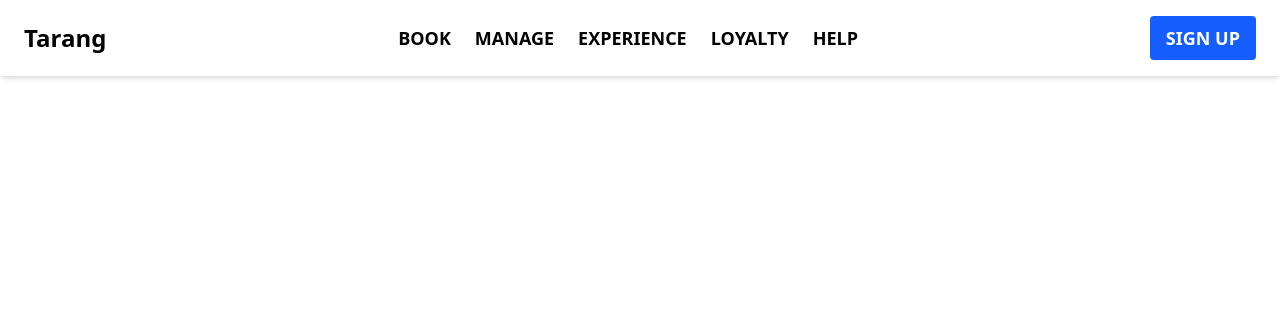
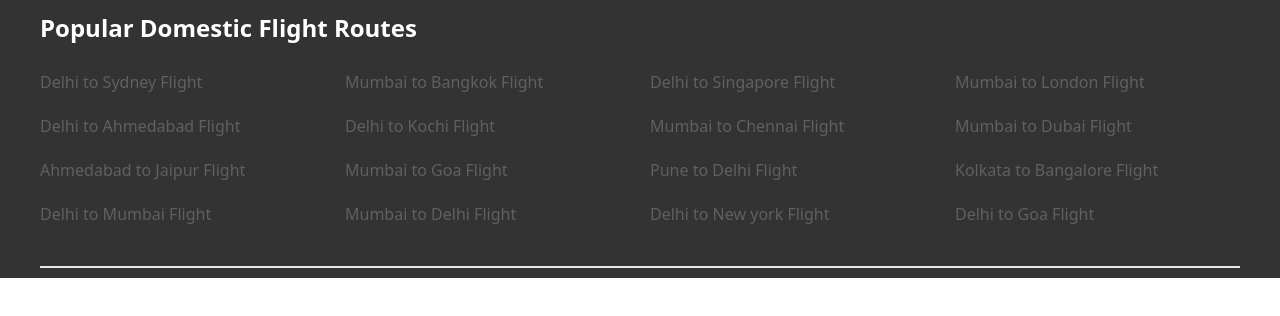
Before and after one commit to Neet2516/CSI-Task-4, a React (Vite) app: page / in a window 1280 px wide. Shown: the top 316 px of the page. Built offline with nearby package versions, Linux system fonts and the light colour scheme.

Commit message:
Align the nav and completed the nav section

```diff
--- a/index.html
+++ b/index.html
@@ -5,7 +5,7 @@
     <meta name="viewport" content="width=device-width, initial-scale=1.0" />
     <title>travel-web</title>
   </head>
-  <body>
+  <body style="height: 100% ; width: 100%;">
     <div id="root"></div>
     <script type="module" src="/src/main.jsx"></script>
   </body>
--- a/src/App.jsx
+++ b/src/App.jsx
@@ -1,10 +1,11 @@
 import React from 'react'
 import Nav from './section/Nav'
+import Footer from './section/Footer'
 
 const App = () => {
   return (
-    <div className='text-red-900'>
-      <Nav/>
+    <div className='w-full'>
+      <Footer/>
     </div>
   )
 }
--- /dev/null
+++ b/src/section/Footer.jsx
@@ -0,0 +1,43 @@
+import React from 'react'
+
+const Footer = () => {
+    const links = [
+'Delhi to Sydney Flight ',
+'Mumbai to Bangkok Flight ',
+'Delhi to Singapore Flight ',
+'Mumbai to London Flight ',
+'Delhi to Ahmedabad Flight ',
+'Delhi to Kochi Flight ',
+'Mumbai to Chennai Flight ',
+'Mumbai to Dubai Flight ',
+'Ahmedabad to Jaipur Flight ',
+'Mumbai to Goa Flight ',
+'Pune to Delhi Flight ',
+'Kolkata to Bangalore Flight ',
+'Delhi to Mumbai Flight ',
+'Mumbai to Delhi Flight ',
+'Delhi to New york Flight ',
+'Delhi to Goa Flight ',
+];
+  return (
+    <div className='bg-[#333333]  w-full py-[10px] px-[2.5rem] flex flex-col overflow-x-hidden '>
+        <h2 className='text-white text-[1.5rem] font-semibold  font-sans mb-[1.5rem]'>Popular Domestic Flight Routes</h2>
+        <div className='grid grid-cols-2 md:grid-cols-2 lg:grid-cols-4 gap-5 text-[#606060]'>
+            {
+                links.map((e) => {
+                    return (<h2 className='hover:text-[#971e1c] text-[1rem]'>{e}</h2>)
+                })
+            }
+        </div>
+        <div className=" mt-[40px] w-full h-[2px] bg-gray-200"></div>
+        <div className='Link-page'>
+            <div></div>
+            <div></div>
+            <div></div>
+        </div>
+
+    </div>
+  )
+}
+
+export default Footer
--- a/src/section/Nav.jsx
+++ b/src/section/Nav.jsx
@@ -4,7 +4,7 @@ export default function Nav() {
   const [isOpen, setIsOpen] = useState(false);
 
   return (
-    <nav className="flex justify-between items-center px-6 py-4 bg-white text-black font-semibold text-lg shadow-md relative">
+    <nav className="flex justify-between items-center px-6 py-4 bg-white text-black font-semibold text-0.5xl shadow-md relative">
       <div className="text-2xl font-bold">Tarang</div>
 
       <div
@@ -17,7 +17,8 @@ export default function Nav() {
       </div>
 
       {/* Desktop Nav Links */}
-      <ul className="lg:flex hidden items-center gap-6">
+      <div className="lg:flex hidden  items-center justify-between gap-50">
+        <ul className="lg:flex hidden items-center gap-8">
           <li className="hover:text-blue-500 cursor-pointer">BOOK</li>
           <li className="hover:text-blue-500 cursor-pointer">MANAGE</li>
           <li className="hover:text-blue-500 cursor-pointer">EXPERIENCE</li>
@@ -29,6 +30,7 @@ export default function Nav() {
         <button className="bg-blue-600 text-white px-4 py-2 rounded hover:bg-blue-700 transition-all hidden lg:block">
           SIGN UP
         </button>
+      </div>
 
       {/* Mobile Menu */}
       <div
```
Lines whose indentation alone changed are shown as unchanged.
